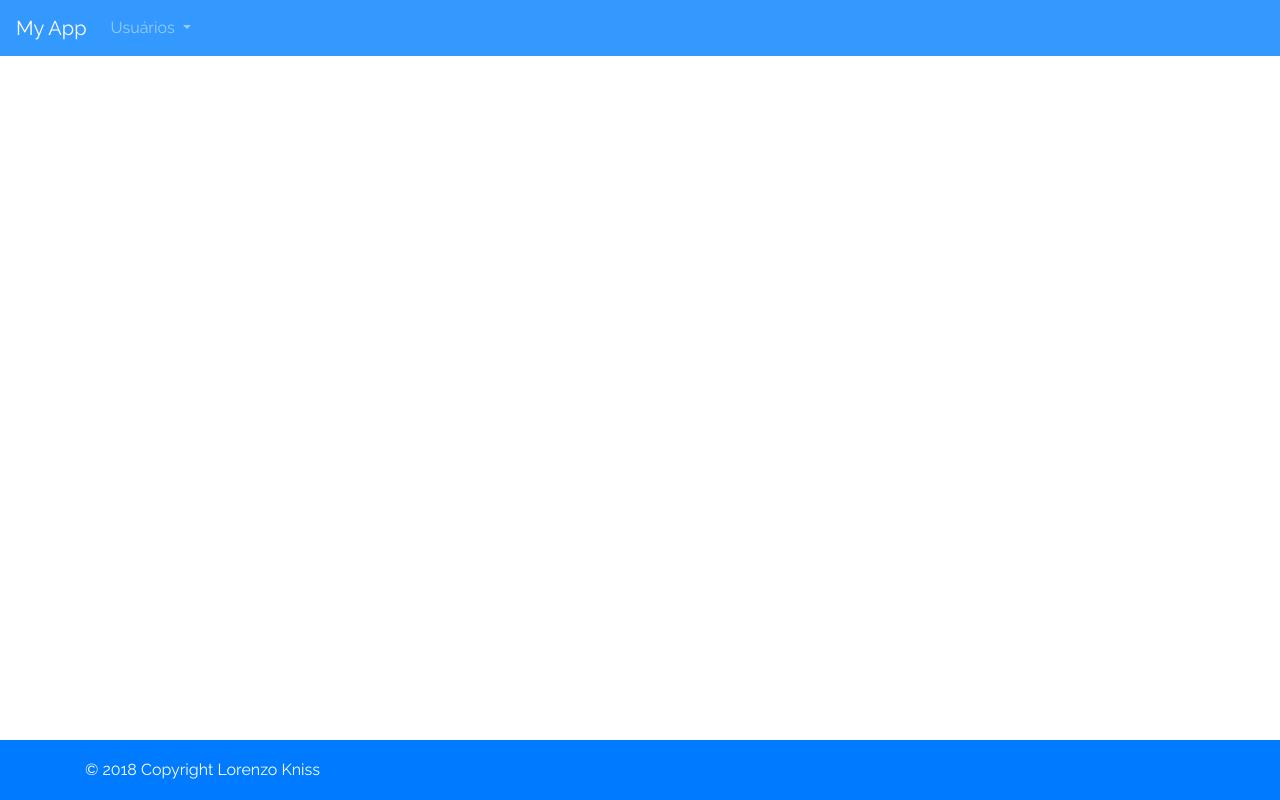
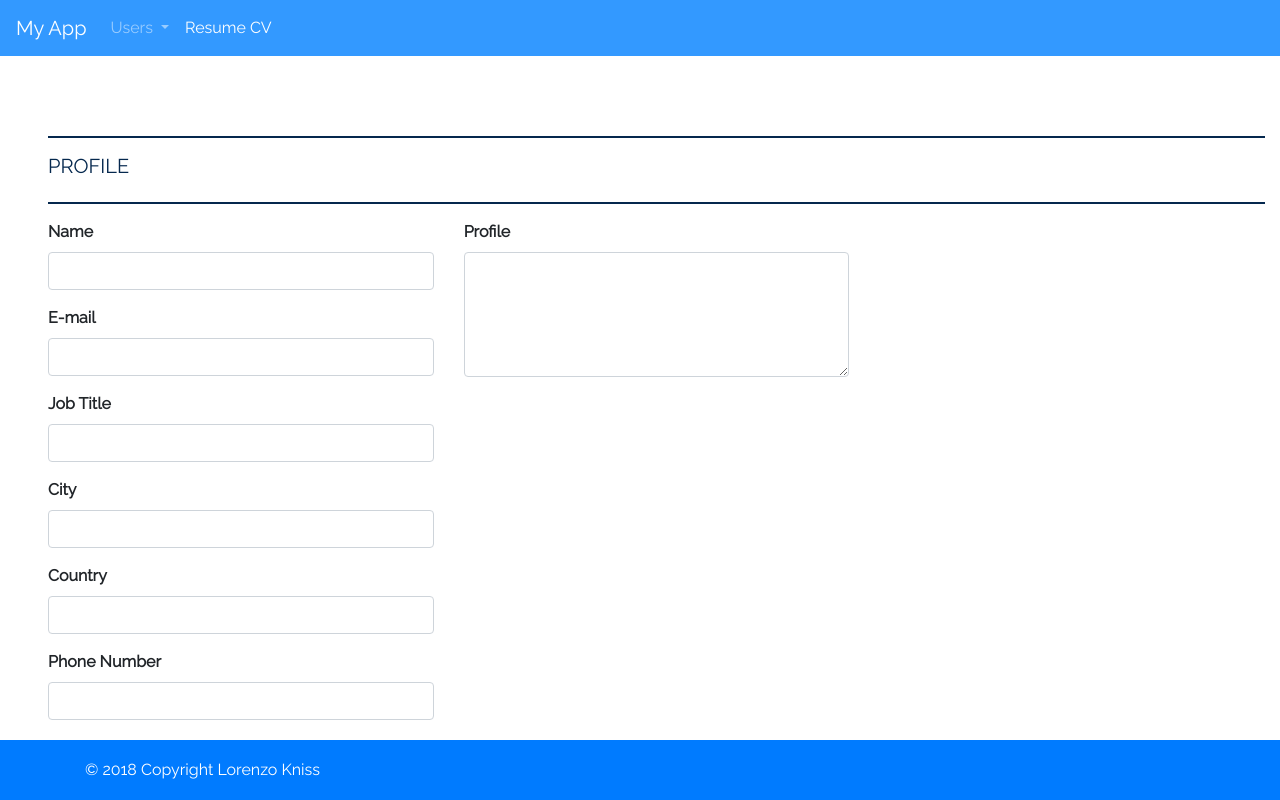
Before and after one commit to lorenzofk/app-vue, a Vue app: page /resume in a window 1280 px wide. Built offline with nearby package versions, Linux system fonts and the light colour scheme; the HTML template or start-up script is replaced by a standard one.

Commit message:
Creating the first idea of the ResumeGenerator

```diff
--- a/src/App.vue
+++ b/src/App.vue
@@ -43,19 +43,24 @@ export default {
         {
           id: 1,
           path: "#",
-          text: "Usuários",
+          text: "Users",
           children: [
             {
               id: 1.1,
               path: "/users",
-              text: "Listagem"
+              text: "List"
             },
             {
               id: 1.2,
               path: "/users/create",
-              text: "Cadastrar"
+              text: "Create"
             }
           ]
+        },
+        {
+          id: 2,
+          path: '/resume',
+          text: 'Resume CV'
         }
       ]
     };
@@ -67,3 +72,11 @@ export default {
   @import './assets/custom-bootstrap.scss';
   @import '../node_modules/bootstrap/scss/bootstrap.scss';
 </style>
+
+<style>
+
+  .container-fluid {
+    margin-bottom: 30px;
+  }
+
+</style>
--- /dev/null
+++ b/src/components/Resume.vue
@@ -0,0 +1,136 @@
+<template>
+
+    <div>
+
+        <div class="row header">
+            <div class="col-md-4">
+                <h4 class="name"> {{ person.name }} </h4>
+                <h5 class="job-title"> {{ person.jobTitle }} </h5>
+            </div>
+            <div class="col-md-3 offset-md-4">
+                <span v-if="person.city && person.country">
+                    <strong>Location: </strong> {{ person.city }}, {{ person.country }}
+                </span>
+                <br>
+                <span v-if="person.phoneNumber">
+                    <strong>Contact: </strong> {{ person.phoneNumber }}
+                </span>
+                <br>
+                <span v-if="person.email">
+                    <strong>E-mail: </strong> {{ person.email }}
+                </span>
+            </div>
+        </div>
+        <hr>
+        <div class="row profile">
+            <div class="col-md-4">
+                <h5> PROFILE </h5>
+            </div>
+            <div v-if="profile" class="col-md-12">
+                <p v-html="profile"></p>
+            </div>
+        </div>
+        <hr>
+
+        <div class="row">
+            <div class="col-md-4">
+
+                <input-string
+                    :label="'Name'"
+                    :minLength="3"
+                    v-model="person.name">
+                </input-string>
+
+                <input-email
+                    :label="'E-mail'"
+                    v-model="person.email">
+                </input-email>
+
+                <input-string
+                    :label="'Job Title'"
+                    :minLength="3"
+                    v-model="person.jobTitle">
+                </input-string>
+
+                <input-string
+                    :label="'City'"
+                    :minLength="3"
+                    v-model="person.city">
+                </input-string>
+
+                <input-string
+                    :label="'Country'"
+                    :minLength="3"
+                    v-model="person.country">
+                </input-string>
+
+                <input-string
+                    :label="'Phone Number'"
+                    :minLength="3"
+                    v-model="person.phoneNumber">
+                </input-string>
+
+            </div>
+
+            <div class="col-md-4">
+
+                <div class="form-group">
+                    <label> <strong> Profile </strong> </label>
+                    <textarea v-model="profile" style="height: 125px" class="form-control"></textarea>
+                </div>
+
+            </div>
+
+        </div>
+
+    </div>
+
+</template>
+
+<script>
+
+import InputEmail from "@/components/forms/InputEmail.vue";
+import InputString from "@/components/forms/InputString.vue";
+
+export default {
+  name: "Resume",
+  components: {
+    InputEmail,
+    InputString
+  },
+  data() {
+    return {
+      person: {
+          name: null,
+          email: null,
+          city: null,
+          country: null,
+          phoneNumber: null,
+          jobTitle: null
+      },
+      profile: null,
+    };
+  }
+};
+</script>
+
+
+<style scoped>
+
+    div.header {
+        vertical-align: top;
+    }
+
+    div.profile {
+        color: #05284e;
+    }
+
+    .job-title {
+        display: block;
+    }
+
+    hr {
+        border-top: 2px solid #05284e;
+    }
+
+</style>
--- a/src/router.js
+++ b/src/router.js
@@ -3,6 +3,7 @@ import Router from "vue-router";
 import Home from "./views/Home.vue";
 import UsersList from "./components/UsersList.vue";
 import UsersForm from "./components/UsersForm.vue";
+import Resume from "./components/Resume.vue";
 
 Vue.use(Router);
 
@@ -25,6 +26,11 @@ export default new Router({
       name: "users-create",
       component: UsersForm
     },
+    {
+      path: "/resume",
+      name: "resume",
+      component: Resume
+    },
   ],
   linkExactActiveClass: "active"
 });
```
